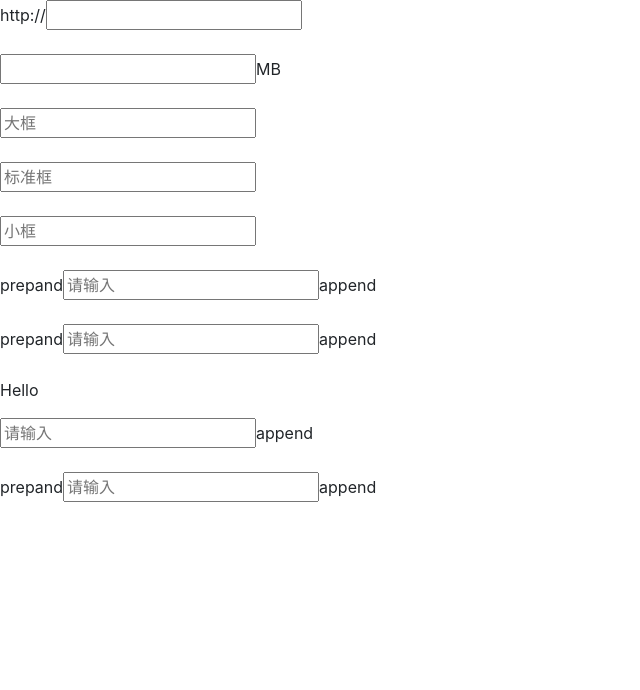
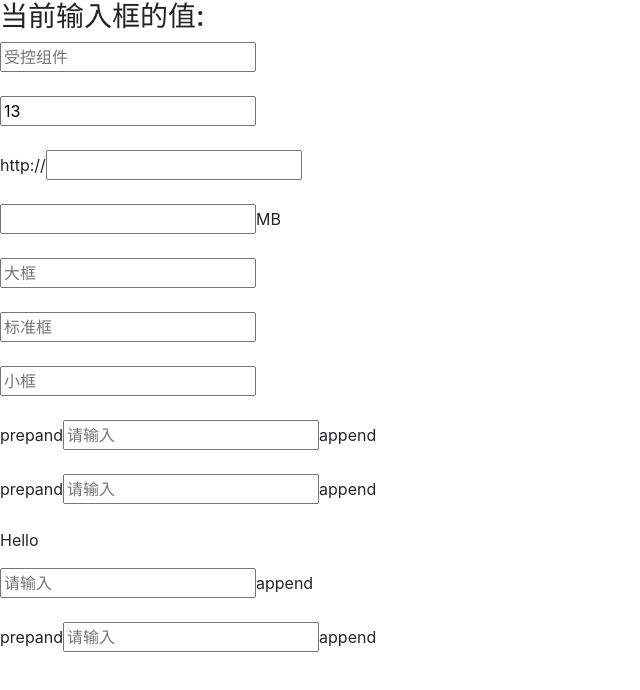
Before and after one commit to cuicui-QoQ/guns-component, a React (Vite) app: page / in a window 1280 px wide. Shown: the top 690 px of the page, without its empty margins (0-640 px from the left). Built offline with nearby package versions, Linux system fonts and the light colour scheme.

Commit message:
修复组件库的一些错误

```diff
--- a/example/InputExample.tsx
+++ b/example/InputExample.tsx
@@ -1,7 +1,31 @@
 import Input, { InputSize } from '../src/components/Input/input'
+import React, { useState } from 'react'
 function InputExample() {
+    const [value, setValue] = useState<string>()
+
+    const handleChange = (e: ChangeEvent<HTMLInputElement>) => {
+        console.log('handleChange', e.target.value)
+        setValue(e.target.value)
+    }
+
     return (
         <>
+            <h3>当前输入框的值: {value}</h3>
+            <Input
+                onChange={handleChange}
+                value={value}
+                placeholder="受控组件"
+                defaultValue={'13'}
+            />
+            <br />
+            <br />
+            <Input
+                placeholder="非受控组件"
+                onChange={handleChange}
+                defaultValue={'13'}
+            />
+            <br />
+            <br />
             <Input addonBefore="http://" />
             <br />
             <br />
--- a/src/components/Input/input.tsx
+++ b/src/components/Input/input.tsx
@@ -37,9 +37,16 @@ const isDebug = true
 const myConsole = {
     log: (...args: any[]) => {
         if (isDebug) {
-            // console.log('myConsole.log', ...args)
+            console.log('myConsole.log', ...args)
         }
     },
+}
+
+const fixControlledValue = (value: any) => {
+    if (value === undefined || null === value) {
+        return ''
+    }
+    return String(value)
 }
 
 const Input: React.FC<InputProps> = ({
@@ -47,6 +54,13 @@ const Input: React.FC<InputProps> = ({
     size = InputSize.Standard,
     ...resetProps
 }) => {
+    if ('value' in resetProps) {
+        // 避免同时传入value和defaultValue
+        delete resetProps.defaultValue
+        // 避免传入value是undefined或者null
+        resetProps.value = fixControlledValue(resetProps.value)
+    }
+
     const classes = cn('tums-input', resetProps.className, {
         [`tums-input--${size}`]: size,
     })
@@ -55,6 +69,7 @@ const Input: React.FC<InputProps> = ({
     const [value, setValue] = useMergedState(resetProps.defaultValue, {
         value: resetProps.value,
     })
+    // const [value, setValue] = useState<string>(String(resetProps.value ?? ''))
 
     const formatValue =
         value === undefined || null === value ? '' : String(value)
@@ -87,6 +102,10 @@ const Input: React.FC<InputProps> = ({
     const onInternalChange = (e: React.ChangeEvent<HTMLInputElement>) => {
         const input = e.nativeEvent.target as HTMLInputElement
         myConsole.log('onInternalChange', input?.value)
+        // FIX ME; 这里和阿里的不一样
+        const { onChange } = resetProps
+        setValue(e.target.value)
+        onChange?.(e)
     }
 
     const handleFocus = (e: React.FocusEvent<HTMLInputElement>) => {
```
